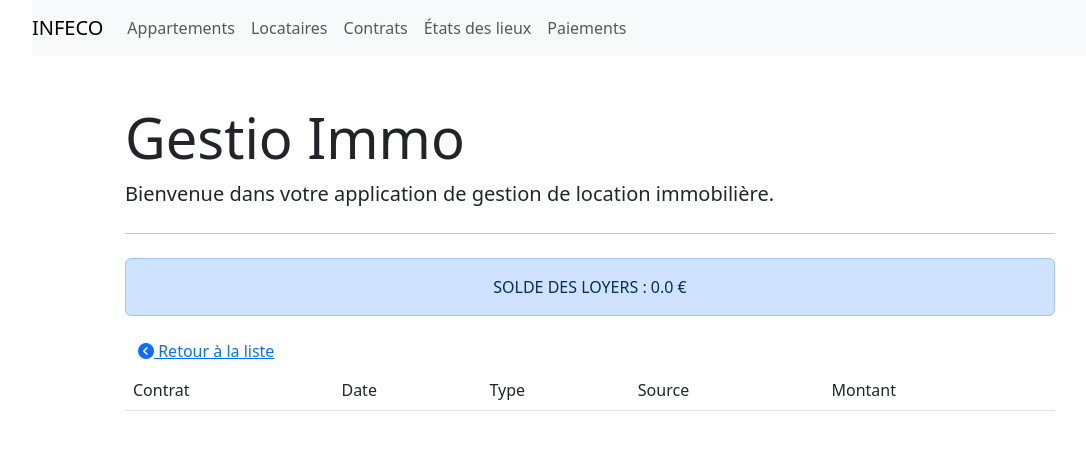
After one commit to luciepellier/app_immo, a Django app: page /rental/1/ in a window 1280 px wide. The commit adds this page. Shown: the top 450 px of the page, without its empty margins (50-1136 px from the left). Run offline with Django 4.2, Linux system fonts and the light colour scheme; data that the repository does not hold is empty.

Commit message:
get rental payment list + total amount by contract

```diff
--- a/project_immo/gestion_immo/templates/contract_management/contract_list.html
+++ b/project_immo/gestion_immo/templates/contract_management/contract_list.html
@@ -24,7 +24,10 @@
                 <td>{{contract.start_date}}</td>
                 <td>{{contract.end_date}}</td>
                 <td>
-                    <a href="{% url 'contract_update' contract.id %}" class="btn text-secondary px-0">
+                    <a href="{% url 'rental_list' contract.id %}" class="btn text-secondary px=0">
+                        <i class="fa fa-eur fa-lg"></i>
+                    </a>
+                    <a href="{% url 'contract_update' contract.id %}" class="btn text-secondary px=0 d-inline">
                         <i class="far fa-edit fa-lg"></i>
                     </a>
                     <form action="{% url 'contract_delete' contract.id %}" method="post" class="d-inline">
--- /dev/null
+++ b/project_immo/gestion_immo/templates/payment_management/rental_list.html
@@ -0,0 +1,34 @@
+{% extends 'apartment_management/base.html' %}
+
+{% block content %}
+
+<table class="table table-borderless">
+<thead class="border-bottom font-weight-bold">
+    <tr class="">
+        <td>Contrat</td>
+        <td>Date</td>
+        <td>Type</td>
+        <td>Source</td>
+        <td>Montant</td>
+    </tr>
+</thead>
+    <tbody>
+        {% for payment in payment_list %}
+            <tr>
+                <td>{{payment.contract}}</td>
+                <td>{{payment.date}}</td>
+                <td>{{payment.payment_type}}</td>
+                <td>{{payment.payment_source}}</td>
+                <td>{{payment.price}}</td>
+            </tr>
+        {% endfor  %}
+
+        <div class="text-center alert alert-primary" role="alert">SOLDE DES LOYERS : {{ total_amount }} €</div>
+        <div> <a href="{% url 'contract_list' %}" class="btn btn-link">
+            <i class="fa fa-chevron-circle-left"></i> Retour à la liste
+        </a></div>
+    </tbody>
+
+</table>
+
+{% endblock content %}
--- a/project_immo/gestion_immo/urls.py
+++ b/project_immo/gestion_immo/urls.py
@@ -36,4 +36,5 @@ urlpatterns = [
     path('payment/<int:id>/', views.payment_form, name='payment_update'),
     path('payment/delete/<int:id>/', views.payment_delete, name='payment_delete'),
     path('payment/list/', views.payment_list, name='payment_list'),
+    path('rental/<int:id>/', views.rental_list, name='rental_list'),
 ]
--- a/project_immo/gestion_immo/views.py
+++ b/project_immo/gestion_immo/views.py
@@ -1,4 +1,5 @@
 from django.shortcuts import render, redirect
+from django.db.models import Sum
 from .forms import ApartmentForm, OccupantForm, ContractForm, ItemsListForm, PaymentForm
 from .models import Apartment, Occupant, Contract, ItemsList, Payment
 
@@ -7,7 +8,7 @@ from .models import Apartment, Occupant, Contract, ItemsList, Payment
 # Apartment views to get a list and add, edit and remove an apartment
 
 def apartment_list(request):
-    context = {'apartment_list' : Apartment.objects.all()}
+    context = {'apartment_list' : Apartment.objects.all().order_by('city','postal_code')}
     return render(request, 'apartment_management/apartment_list.html', context)
 
 def apartment_form(request, id=0):
@@ -44,7 +45,7 @@ def apartment_delete(request,id):
 # Functions to get a list and add, edit and remove an occupant
 
 def occupant_list(request):
-    context = {'occupant_list' : Occupant.objects.all()}
+    context = {'occupant_list' : Occupant.objects.all().order_by('last_name')}
     return render(request, 'occupant_management/occupant_list.html', context)
 
 def occupant_form(request, id=0):
@@ -155,7 +156,7 @@ def itemslist_delete(request,id):
 # Functions to get a list and add, edit and remove a Payment linked to a Contract
 
 def payment_list(request):
-    context = {'payment_list' : Payment.objects.all()}
+    context = {'payment_list' : Payment.objects.all().order_by('-date','contract')}
     return render(request, 'payment_management/payment_list.html', context)
 
 def payment_form(request, id=0):
@@ -188,3 +189,11 @@ def payment_delete(request,id):
     payment = Payment.objects.get(pk=id)
     payment.delete()
     return redirect('/payment/list')
+
+# Get List of Total Rental payments by Contract + Total amount
+
+def rental_list(request, id):
+    contract_payments = Payment.objects.all().filter(contract__id=id).filter(payment_type__startswith="Loyer").filter(payment_source__startswith="Locataire")
+    total_amount = contract_payments.aggregate(sum=Sum('price'))['sum'] or 0.00
+    context = {'payment_list' :  contract_payments, 'total_amount': total_amount}
+    return render(request, 'payment_management/rental_list.html', context)
```
